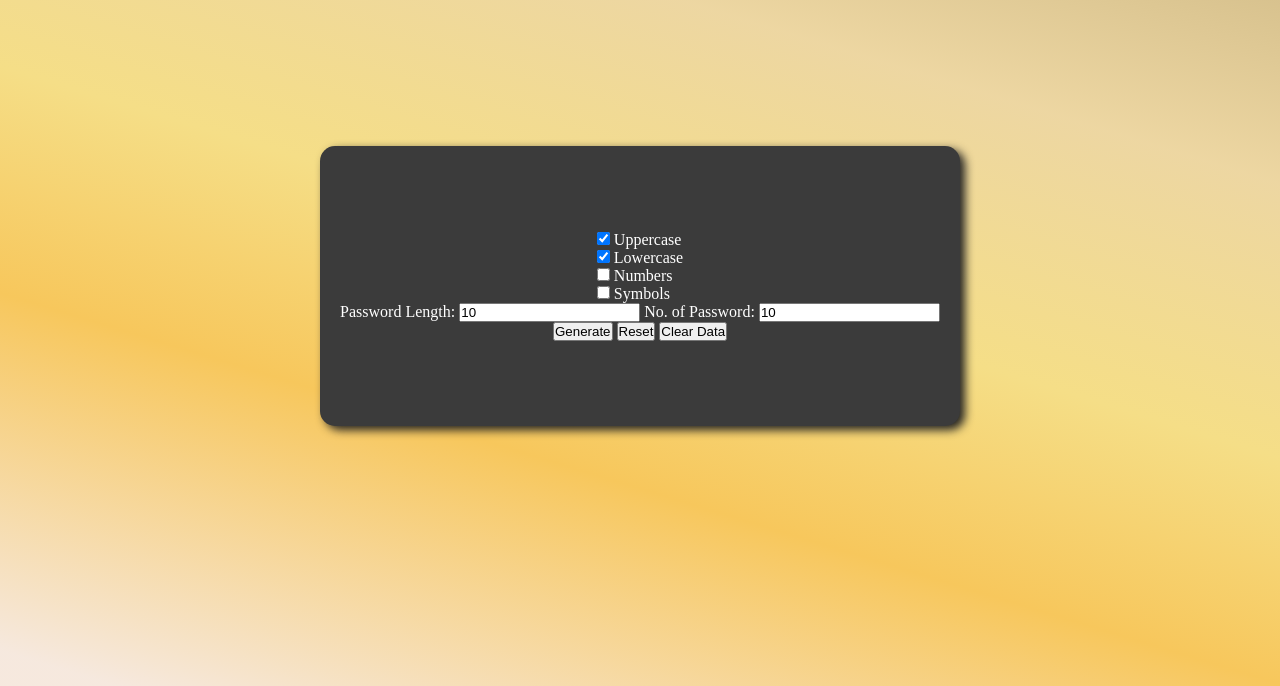
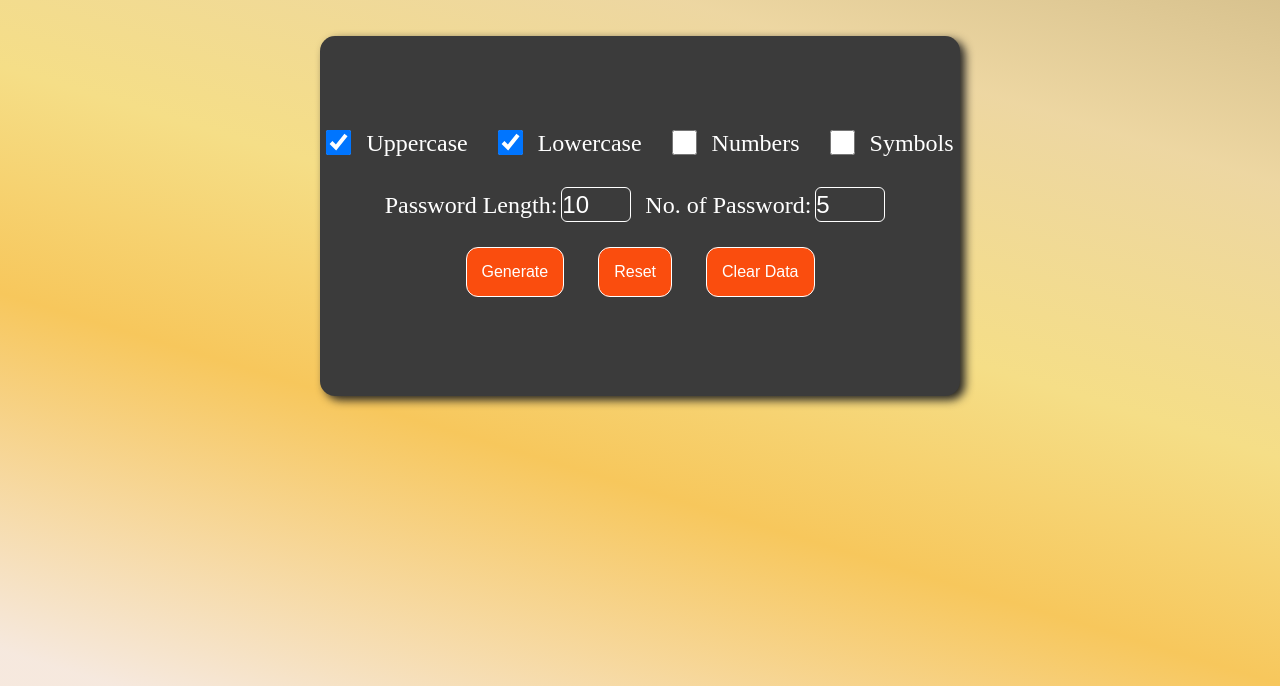
Before and after one commit to SiddharthaSarkar1/javascript-password-generator, a plain HTML site: page index.html in a window 1280 px wide. Shown: the part 114-800 px from the top of the page. Drawn offline with Linux system fonts and the light colour scheme.

Commit message:
javaecript pasword generator project with basic functionalities

```diff
--- a/index.html
+++ b/index.html
@@ -31,16 +31,17 @@
             <label for="length">Password Length:</label>
             <input type="number" name="length" value="10" />
             <label for="length">No. of Password:</label>
-            <input type="number" name="count" value="10" />
+            <input type="number" name="count" value="5" />
           </div>
           <div class="buttons">
             <button type="button" onclick="getPasswords();">Generate</button>
             <button type="reset">Reset</button>
-            <button type="button">Clear Data</button>
+            <button type="button" onclick="handleClearData()">
+              Clear Data
+            </button>
           </div>
         </form>
       </div>
-
       <div class="result-section">
         <ul id="passwords"></ul>
       </div>
--- a/script.js
+++ b/script.js
@@ -4,6 +4,7 @@ var numbers = "1234567890";
 var symbols = "@#$%^&*()!";
 
 function getPasswords() {
+  document.querySelector(".result-section").style.visibility = "visible";
   var ul = document.getElementById("passwords");
   ul.innerHTML = "";
   var count = document.generator.count.value;
@@ -38,3 +39,10 @@ function generatePassword() {
 
   return password;
 }
+
+
+const handleClearData = () => {
+  let ul = document.getElementById("passwords");
+  ul.innerHTML = "";
+  document.querySelector(".result-section").style.visibility = "hidden";
+}
--- a/style.css
+++ b/style.css
@@ -37,7 +37,7 @@
     align-items: center;
     justify-content: center;
     padding: 20px;
-    height: 35%;
+    height: 45%;
     width: 50vw;
     background-color: #3b3b3b;
     color: #fff;
@@ -52,3 +52,87 @@
     justify-content: center;
     align-items: center;
 }
+
+.form-content form .checkboxs {
+  display: flex;
+  gap: 15px;
+  margin: 10px;
+  padding: 10px;
+}
+
+.form-content form .checkboxs input {
+  height: 25px;
+  width: 25px;
+  border-radius: 50%;
+}
+
+.form-content form .checkboxs label {
+  font-size: 1.5rem;
+  font-weight: 400;
+}
+
+.form-content form .inputs {
+  margin-top: 10px;
+}
+
+.form-content form .inputs input {
+  font-size: 1.5rem;
+  width: 70px;
+  height: 35px;
+  border-radius: 6px;
+  outline: none;
+  color: #fff;
+  background-color: transparent;
+  border: 1px solid #fff;
+  margin-right: 10px;
+}
+
+.form-content form .inputs label {
+  font-size: 1.5rem;
+}
+
+.form-content form .buttons {
+  padding: 5px;
+  margin: 5px;
+}
+
+.form-content form .buttons button {
+  padding: 15px;
+  margin: 15px;
+  background-color: rgb(250, 77, 14);
+  color: #fff;
+  font-size: 1rem;
+  font-weight: 400;
+  border-radius: 12px;
+  outline: none;
+  border: 1px solid white;
+  transition: all 1s ease-in-out;
+}
+
+.form-content form .buttons button:hover {
+  background-color: transparent;
+  color: rgb(250, 77, 14);
+  border: 1px solid rgb(250, 77, 14);
+}
+
+.container .result-section {
+  display: flex;
+  flex-direction: column;
+  align-items: center;
+  justify-content: center;
+  margin: 20px;
+  padding: 10px;
+  height: 100px;
+  width: 50%;
+  background-color: #3b3b3b;
+  color: orange;
+  overflow-y: scroll;
+  border-radius: 12px;
+  visibility: hidden;
+}
+
+.container .result-section ul {
+  list-style: none;
+  font-size: 1.5rem;
+  font-weight: 600;
+}
```
